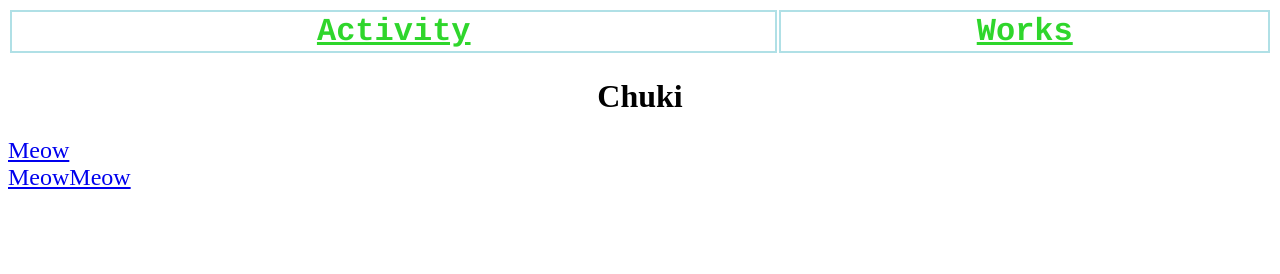
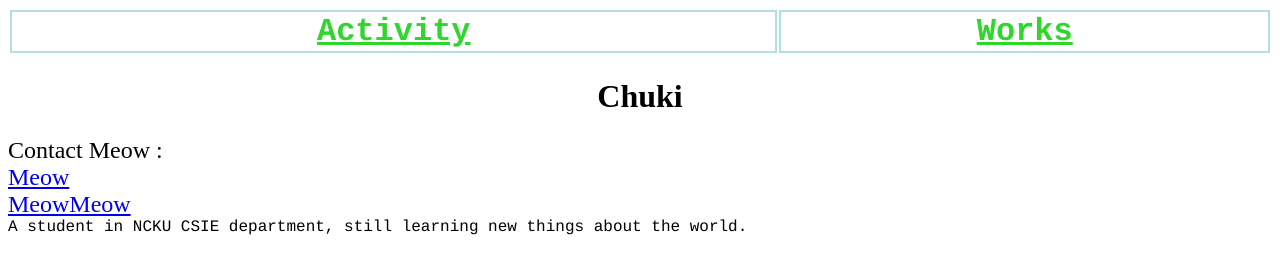
Before and after one commit to hangalice2156/hangalice2156.github.io, a plain HTML site: page index.html in a window 1280 px wide. Drawn offline with Linux system fonts and the light colour scheme.

Commit message:
add a little things

```diff
--- a/index.html
+++ b/index.html
@@ -6,6 +6,7 @@
 		<meta name = "author" content = "Chuki">
 		<meta name = "keywords" content = "HTML,CSS,JavaScript">
 		<meta name = "viewpoint" content = "width = divice-width, initial-scale = 1.0">
+		<link rel = "icon" type = "image/png" href = "">
 	</head>
 	<body>
 		<div id = "topmenu">
@@ -26,10 +27,18 @@
 		<div id = "maincontent">
 			<h1 style = "text-align: center; text-shadow: #17dde8">Chuki</h1>
 			<font style = "font-size: 150%">
+			Contact Meow :
+			<br>
 			<a href = "https://github.com/hangalice2156">Meow</a>
 			<br>
-			<a href = "https://www.facebook.com/profile.php?id=100010959133827">MeowMeow</a>
+			<a href = "https://www.facebook.com/hong.l.jie.5">MeowMeow</a>
 			</font>
+
+			<div id = "selfintro">
+				<font style = "font-family: courier;">
+				A student in NCKU CSIE department, still learning new things about the world.
+				</font>
+			</div>
 		</div>
 
 		<style>
```
